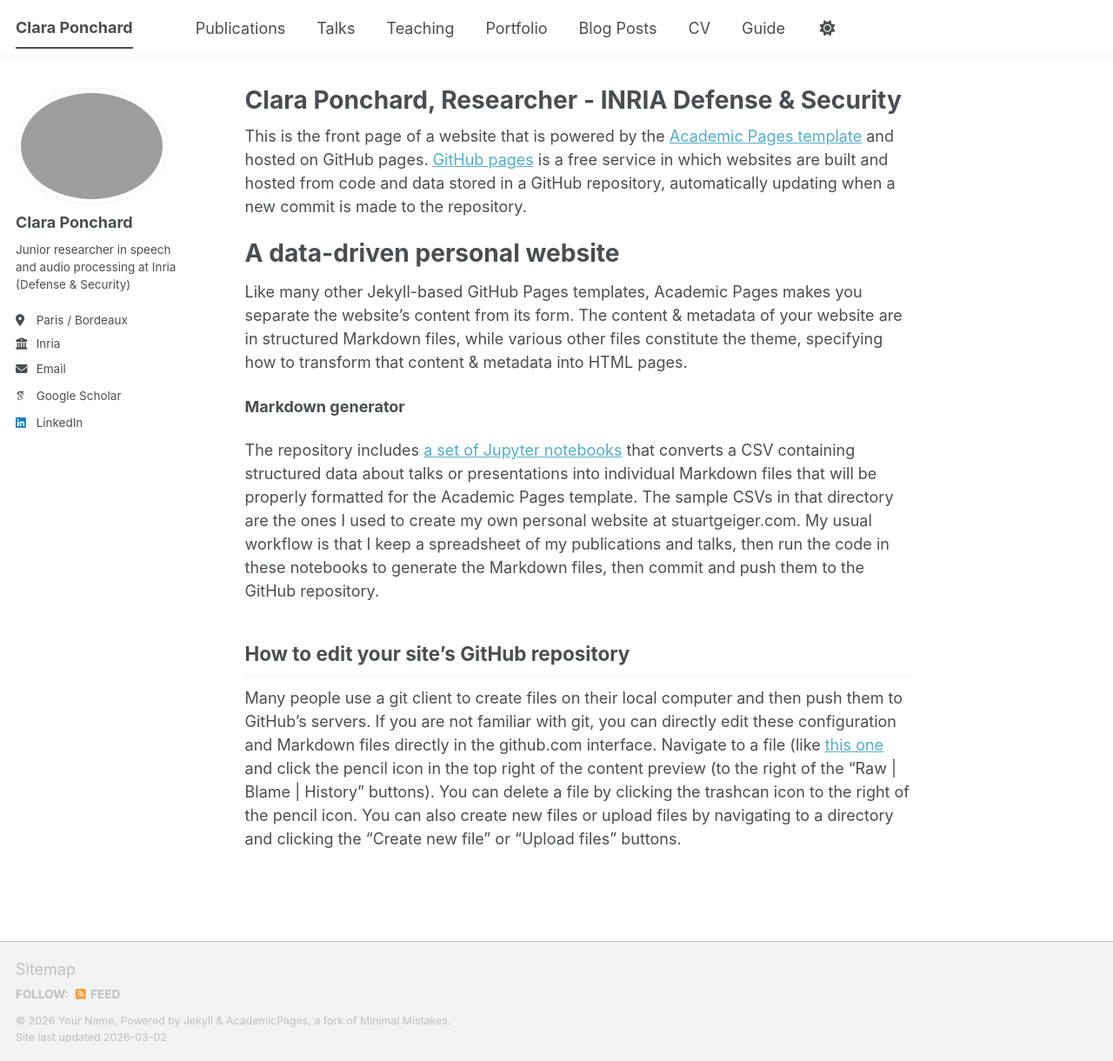
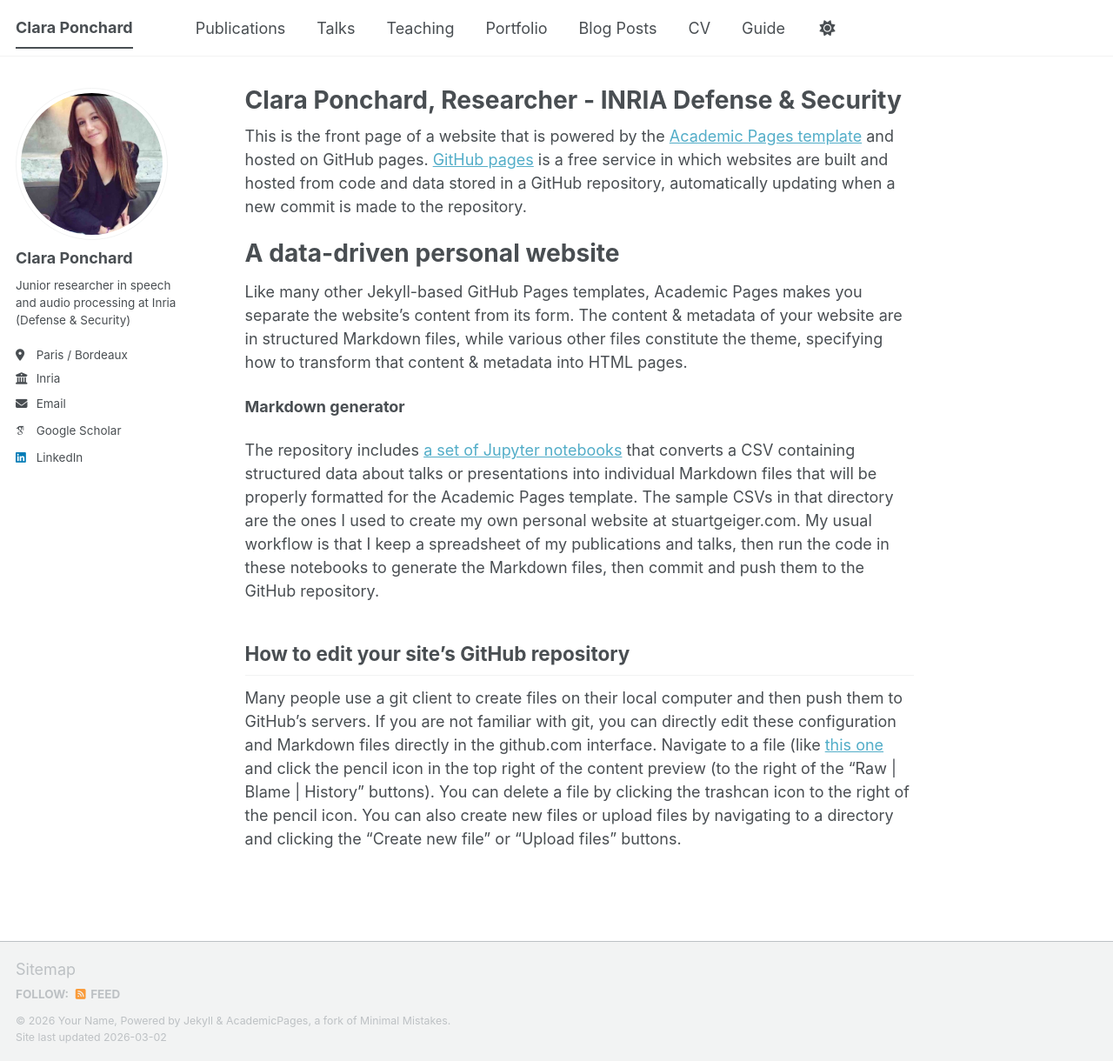
Before and after one commit to ClaraPonchard/ClaraPonchard.github.io, a Jekyll site: the page built from _pages/about.md, in a window 1280 px wide and 1220 px high. Shown: the whole window at 87% size. Built offline with Jekyll 4.4.1, drawn with Linux system fonts in a browser that asks for light colours; some web fonts are replaced; a script bundle is joined from its source files by our own code; library files that are not in the unit come from our copies.

Commit message:
Update _config.yml

```diff
--- a/_config.yml
+++ b/_config.yml
@@ -23,7 +23,7 @@
 #               Additional customization can be done by editing /_includes/author-profile.html
 author:
   # Biographic information
-  avatar           : "1517069107096"
+  avatar           : "1517069107096.png"
   name             : "Clara Ponchard"
   pronouns         : # example: "she/her"
   bio              : "Junior researcher in speech and audio processing at Inria (Defense & Security)"
```
